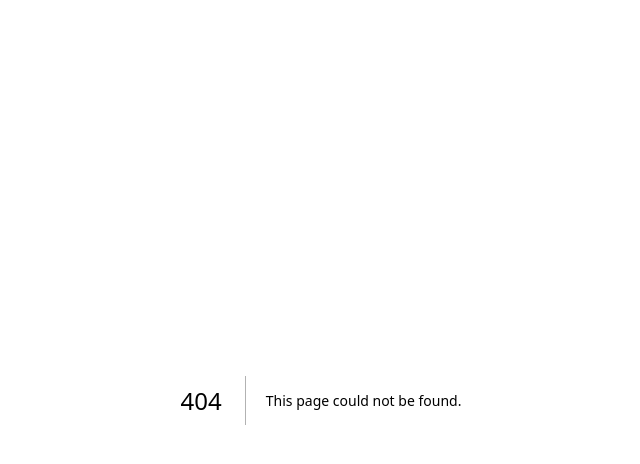
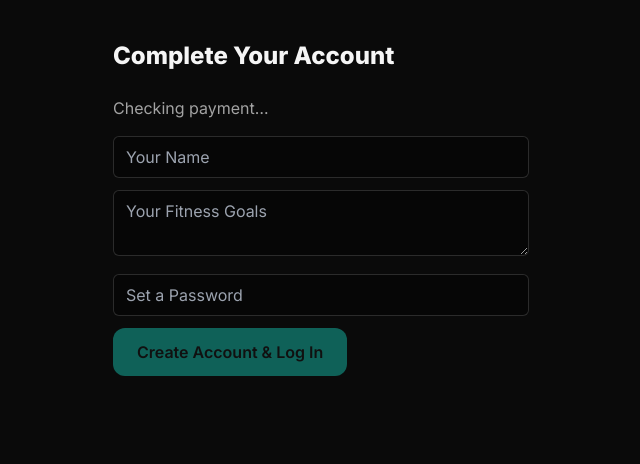
Before and after one commit to WillpowerfitnessAI/willpowerfitness-frontend, a Next.js app: page /success in a window 1280 px wide. Before the commit this address had no page. Shown: the top 464 px of the page, without its empty margins (319-959 px from the left). Built offline with nearby package versions, Linux system fonts and the light colour scheme.

Commit message:
feat(billing+auth): Stripe checkout + success flow + Supabase admin create

```diff
--- a/package.json
+++ b/package.json
@@ -15,6 +15,7 @@
     "react": "18.2.0",
     "react-dom": "18.2.0",
     "resend": "^6.0.1",
+    "stripe": "^18.5.0",
     "tailwindcss": "^3.4.12"
   }
 }
--- /dev/null
+++ b/pages/api/checkout.js
@@ -0,0 +1,29 @@
+// /pages/api/checkout.js
+import Stripe from "stripe";
+
+const stripe = new Stripe(process.env.STRIPE_SECRET_KEY);
+
+export default async function handler(req, res) {
+  if (req.method !== "POST") {
+    return res.status(405).json({ error: "Method not allowed" });
+  }
+
+  try {
+    const { email } = req.body || {};
+    if (!email) return res.status(400).json({ error: "Missing email" });
+
+    const session = await stripe.checkout.sessions.create({
+      mode: "subscription",
+      customer_email: email, // capture buyer email
+      line_items: [{ price: process.env.STRIPE_PRICE_ID, quantity: 1 }],
+      // IMPORTANT: redirect to /success with the checkout session id
+      success_url: `${req.headers.origin}/success?session_id={CHECKOUT_SESSION_ID}`,
+      cancel_url: `${req.headers.origin}/subscribe?cancelled=1`,
+    });
+
+    return res.status(200).json({ url: session.url });
+  } catch (e) {
+    console.error(e);
+    return res.status(500).json({ error: e.message });
+  }
+}
--- /dev/null
+++ b/pages/api/confirm.js
@@ -0,0 +1,20 @@
+import Stripe from "stripe";
+
+const stripe = new Stripe(process.env.STRIPE_SECRET_KEY);
+
+export default async function handler(req, res) {
+  try {
+    const { session_id } = req.query;
+    if (!session_id) return res.status(400).json({ error: "Missing session_id" });
+
+    const session = await stripe.checkout.sessions.retrieve(session_id);
+    if (session.payment_status !== "paid") {
+      return res.status(402).json({ error: "Payment not completed" });
+    }
+
+    const email = session.customer_details?.email || session.customer_email;
+    return res.json({ email });
+  } catch (e) {
+    return res.status(500).json({ error: e.message });
+  }
+}
--- /dev/null
+++ b/pages/api/create-account.js
@@ -0,0 +1,60 @@
+import Stripe from "stripe";
+import { createClient } from "@supabase/supabase-js";
+
+const stripe = new Stripe(process.env.STRIPE_SECRET_KEY);
+
+// Admin client: service role key (server only!)
+const supabaseAdmin = createClient(
+  process.env.NEXT_PUBLIC_SUPABASE_URL,
+  process.env.SUPABASE_SERVICE_ROLE_KEY
+);
+
+export default async function handler(req, res) {
+  if (req.method !== "POST") return res.status(405).end();
+
+  try {
+    const { session_id, name, goal, password } = req.body || {};
+    if (!session_id || !password) {
+      return res.status(400).json({ error: "Missing session_id or password" });
+    }
+
+    // Re-verify payment
+    const session = await stripe.checkout.sessions.retrieve(session_id);
+    if (session.payment_status !== "paid") {
+      return res.status(402).json({ error: "Payment not completed" });
+    }
+
+    const email = session.customer_details?.email || session.customer_email;
+    if (!email) return res.status(400).json({ error: "No email on session" });
+
+    // Create user with Admin API
+    const { data, error } = await supabaseAdmin.auth.admin.createUser({
+      email,
+      password,
+      email_confirm: true,
+      user_metadata: {
+        name: name || "",
+        goal: goal || "",
+        stripe_customer_id: session.customer,
+      },
+    });
+    if (error) return res.status(400).json({ error: error.message });
+
+    // Optional: mark membership active in your profiles table
+    // Requires a "profiles" table with id (uuid) = auth.users.id
+    try {
+      await supabaseAdmin.from("profiles").upsert({
+        id: data.user.id,
+        email,
+        name: name || "",
+        goal: goal || "",
+        stripe_customer_id: session.customer,
+        membership_active: true,
+      });
+    } catch (_) {}
+
+    return res.json({ ok: true });
+  } catch (e) {
+    return res.status(500).json({ error: e.message });
+  }
+}
--- /dev/null
+++ b/pages/api/webhook.js
@@ -0,0 +1,26 @@
+import Stripe from "stripe";
+import { buffer } from "micro";
+export const config = { api: { bodyParser: false } };
+
+const stripe = new Stripe(process.env.STRIPE_SECRET_KEY);
+
+export default async function handler(req, res) {
+  if (req.method !== "POST") return res.status(405).end();
+
+  const buf = await buffer(req);
+  const sig = req.headers["stripe-signature"];
+  let event;
+
+  try {
+    event = stripe.webhooks.constructEvent(buf, sig, process.env.STRIPE_WEBHOOK_SECRET);
+  } catch (err) {
+    return res.status(400).send(`Webhook Error: ${err.message}`);
+  }
+
+  if (event.type === "checkout.session.completed") {
+    const session = event.data.object;
+    // TODO: upsert member in Supabase here (after we add Supabase Admin client)
+  }
+
+  res.json({ received: true });
+}
--- a/pages/subscribe.js
+++ b/pages/subscribe.js
@@ -1,48 +1,82 @@
 // pages/subscribe.js
 import { useState } from "react";
-import { supabase } from "../utils/supabaseClient";
+// NOTE: supabase import not needed for this step; we'll add it back after Stripe gating
+// import { supabase } from "../utils/supabaseClient";
 
 export default function Subscribe() {
   const [err, setErr] = useState("");
   const [loading, setLoading] = useState(false);
 
-  async function handleSubmit(e) {
+  // 🔐 For now we only send the email to Stripe Checkout.
+  // The other fields (name, goal, password) stay in the form and will be used
+  // when we hook Supabase + webhooks for member gating.
+  const handleSubmit = async (e) => {
     e.preventDefault();
     setErr("");
     setLoading(true);
 
     const form = new FormData(e.currentTarget);
-    const name = form.get("name");
-    const goal = form.get("goal");
     const email = form.get("email");
-    const password = form.get("password");
 
-    // create the user (email+password) and attach metadata
-    const { error } = await supabase.auth.signUp({
-      email,
-      password,
-      options: { data: { name, goal } },
-    });
+    try {
+      const r = await fetch("/api/checkout", {
+        method: "POST",
+        headers: { "Content-Type": "application/json" }, // ← added
+        body: JSON.stringify({ email }),
+      });
+      const data = await r.json();
+      if (!r.ok || !data?.url) throw new Error(data?.error || "Failed to start checkout");
 
-    setLoading(false);
-    if (error) return setErr(error.message);
-
-    // simple redirect after signup
-    window.location.href = "/success.html";
-  }
+      // Off to Stripe Checkout
+      window.location.href = data.url;
+    } catch (e) {
+      setErr(e.message);
+    } finally {
+      setLoading(false);
+    }
+  };
 
   return (
     <main className="min-h-screen bg-neutral-950 text-neutral-100">
       <div className="mx-auto w-full max-w-3xl px-4 py-10">
         <h1 className="text-2xl font-bold mb-6">Start Elite Access</h1>
+
         <form onSubmit={handleSubmit} className="space-y-3">
-          <input name="name" placeholder="Your Name" className="w-full rounded-md border border-white/15 bg-black/40 px-3 py-2" />
-          <textarea name="goal" placeholder="Your Fitness Goals" className="w-full rounded-md border border-white/15 bg-black/40 px-3 py-2" />
-          <input name="email" type="email" placeholder="Email" required className="w-full rounded-md border border-white/15 bg-black/40 px-3 py-2" />
-          <input name="password" type="password" placeholder="Password" required className="w-full rounded-md border border-white/15 bg-black/40 px-3 py-2" />
+          <input
+            name="name"
+            placeholder="Your Name"
+            className="w-full rounded-md border border-white/15 bg-black/40 px-3 py-2"
+          />
+
+          <textarea
+            name="goal"
+            placeholder="Your Fitness Goals"
+            className="w-full rounded-md border border-white/15 bg-black/40 px-3 py-2"
+          />
+
+          <input
+            name="email"
+            type="email"
+            placeholder="Email"
+            required
+            className="w-full rounded-md border border-white/15 bg-black/40 px-3 py-2"
+          />
+
+          <input
+            name="password"
+            type="password"
+            placeholder="Password"
+            required
+            className="w-full rounded-md border border-white/15 bg-black/40 px-3 py-2"
+          />
+
           {err && <p className="text-sm text-red-400">{err}</p>}
-          <button disabled={loading} className="rounded-xl bg-teal-500 px-6 py-3 font-semibold text-neutral-900 hover:bg-teal-400 disabled:opacity-50">
-            {loading ? "Creating…" : "Continue"}
+
+          <button
+            disabled={loading}
+            className="rounded-xl bg-teal-500 px-6 py-3 font-semibold text-neutral-900 hover:bg-teal-400 disabled:opacity-50"
+          >
+            {loading ? "Starting checkout…" : "Continue"}
           </button>
         </form>
       </div>
--- /dev/null
+++ b/pages/success.js
@@ -0,0 +1,96 @@
+import { useRouter } from "next/router";
+import { useEffect, useState } from "react";
+
+export default function Success() {
+  const router = useRouter();
+  const { session_id } = router.query;
+  const [email, setEmail] = useState("");
+  const [name, setName] = useState("");
+  const [goal, setGoal] = useState("");
+  const [password, setPassword] = useState("");
+  const [err, setErr] = useState("");
+  const [loading, setLoading] = useState(false);
+
+  // Get the paid session's email (verified server-side)
+  useEffect(() => {
+    if (!session_id) return;
+    (async () => {
+      try {
+        const r = await fetch(`/api/confirm?session_id=${session_id}`);
+        const data = await r.json();
+        if (!r.ok) throw new Error(data.error || "Unable to confirm payment");
+        setEmail(data.email || "");
+      } catch (e) {
+        setErr(e.message);
+      }
+    })();
+  }, [session_id]);
+
+  async function handleCreateAccount(e) {
+    e.preventDefault();
+    setErr("");
+    setLoading(true);
+    try {
+      const r = await fetch("/api/create-account", {
+        method: "POST",
+        headers: { "Content-Type": "application/json" },
+        body: JSON.stringify({ session_id, name, goal, password }),
+      });
+      const data = await r.json();
+      if (!r.ok) throw new Error(data.error || "Account creation failed");
+
+      // Account created. Send them to login to use email+password.
+      window.location.href = "/login";
+    } catch (e) {
+      setErr(e.message);
+    } finally {
+      setLoading(false);
+    }
+  }
+
+  return (
+    <main className="min-h-screen bg-neutral-950 text-neutral-100">
+      <div className="mx-auto w-full max-w-md px-4 py-10">
+        <h1 className="text-2xl font-bold mb-6">Complete Your Account</h1>
+
+        {email ? (
+          <p className="mb-4 text-neutral-400">
+            Payment confirmed for <span className="text-white font-semibold">{email}</span>.
+          </p>
+        ) : (
+          <p className="mb-4 text-neutral-400">Checking payment…</p>
+        )}
+
+        <form onSubmit={handleCreateAccount} className="space-y-3">
+          <input
+            value={name}
+            onChange={(e) => setName(e.target.value)}
+            placeholder="Your Name"
+            className="w-full rounded-md border border-white/15 bg-black/40 px-3 py-2"
+          />
+          <textarea
+            value={goal}
+            onChange={(e) => setGoal(e.target.value)}
+            placeholder="Your Fitness Goals"
+            className="w-full rounded-md border border-white/15 bg-black/40 px-3 py-2"
+          />
+          <input
+            value={password}
+            onChange={(e) => setPassword(e.target.value)}
+            type="password"
+            placeholder="Set a Password"
+            required
+            className="w-full rounded-md border border-white/15 bg-black/40 px-3 py-2"
+          />
+          {err && <p className="text-sm text-red-400">{err}</p>}
+          <button
+            disabled={loading || !email}
+            className="rounded-xl bg-teal-500 px-6 py-3 font-semibold text-neutral-900 hover:bg-teal-400 disabled:opacity-50"
+          >
+            {loading ? "Creating…" : "Create Account & Log In"}
+          </button>
+        </form>
+      </div>
+    </main>
+  );
+}
```
Also changed, not shown: 1 other file (tests, documents, lock files or other folders).
